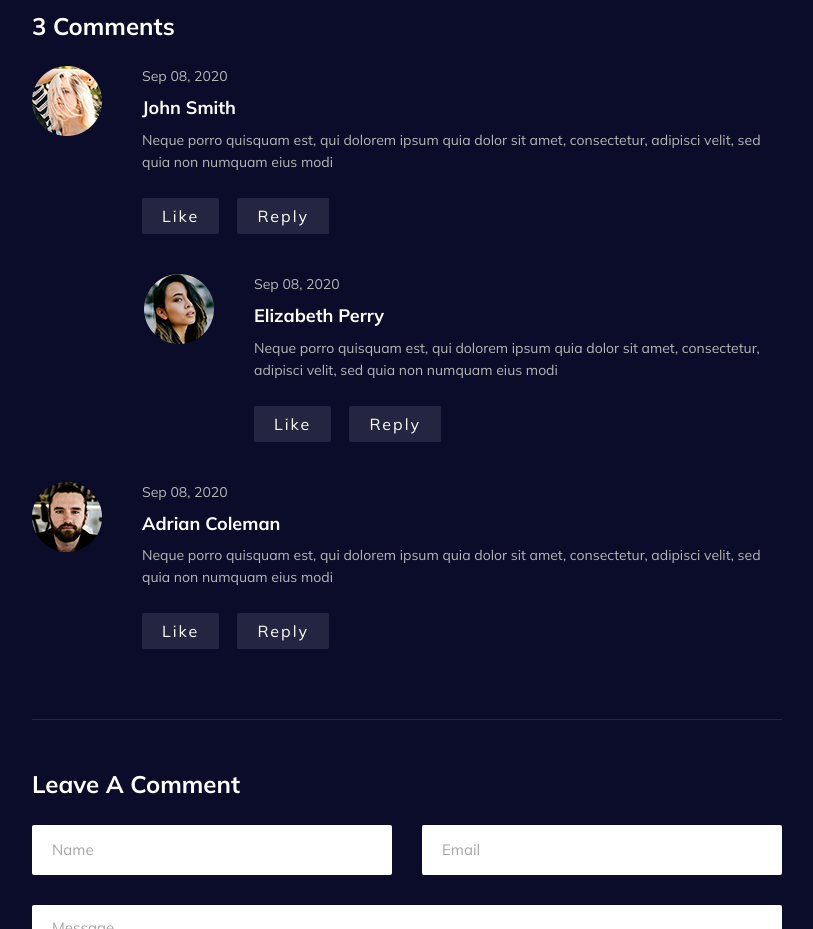
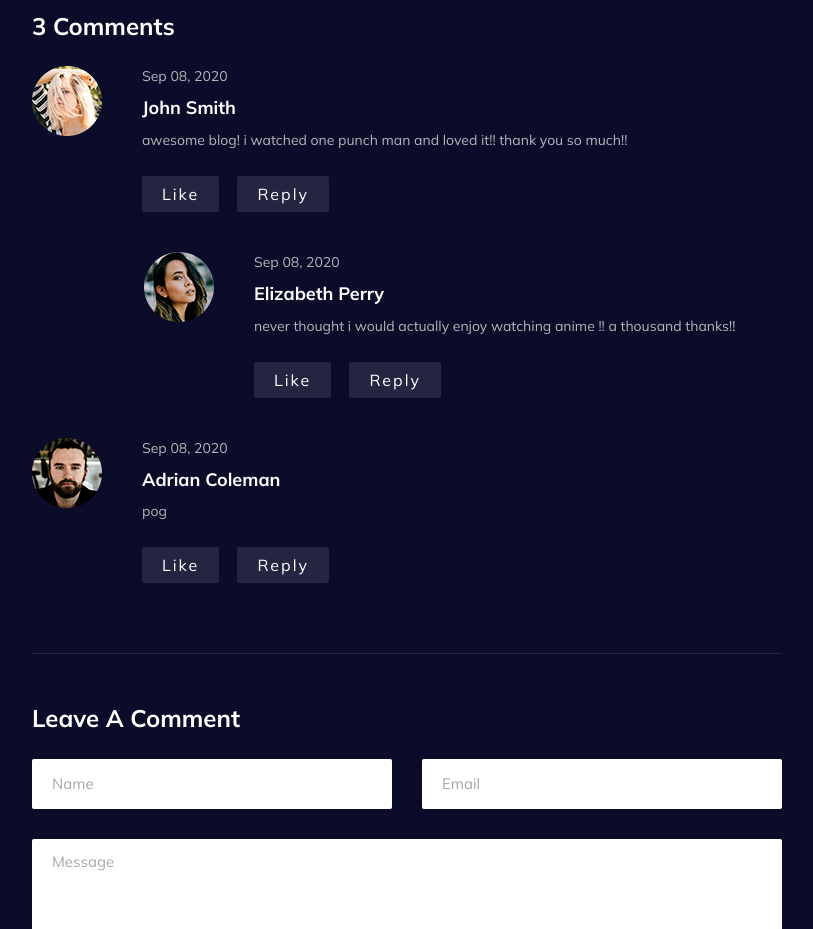
Before and after one commit to Iyene/Iyene.github.io, a plain HTML site: page blog-details.html in a window 1280 px wide. Shown: the part 10120-11049 px from the top of the page, without its empty margins (233-1046 px from the left). Drawn offline with Linux system fonts and the light colour scheme.

Commit message:
Update blog-details.html

```diff
--- a/blog-details.html
+++ b/blog-details.html
@@ -265,8 +265,7 @@
                                     <div class="blog__details__comment__item__text">
                                         <span>Sep 08, 2020</span>
                                         <h5>John Smith</h5>
-                                        <p>Neque porro quisquam est, qui dolorem ipsum quia dolor sit amet, consectetur,
-                                        adipisci velit, sed quia non numquam eius modi</p>
+                                        <p>awesome blog! i watched one punch man and loved it!! thank you so much!!</p>
                                         <a href="#">Like</a>
                                         <a href="#">Reply</a>
                                     </div>
@@ -278,8 +277,7 @@
                                     <div class="blog__details__comment__item__text">
                                         <span>Sep 08, 2020</span>
                                         <h5>Elizabeth Perry</h5>
-                                        <p>Neque porro quisquam est, qui dolorem ipsum quia dolor sit amet, consectetur,
-                                        adipisci velit, sed quia non numquam eius modi</p>
+                                        <p>never thought i would actually enjoy watching anime !! a thousand thanks!!</p>
                                         <a href="#">Like</a>
                                         <a href="#">Reply</a>
                                     </div>
@@ -291,8 +289,7 @@
                                     <div class="blog__details__comment__item__text">
                                         <span>Sep 08, 2020</span>
                                         <h5>Adrian Coleman</h5>
-                                        <p>Neque porro quisquam est, qui dolorem ipsum quia dolor sit amet, consectetur,
-                                        adipisci velit, sed quia non numquam eius modi</p>
+                                        <p>pog</p>
                                         <a href="#">Like</a>
                                         <a href="#">Reply</a>
                                     </div>
```
